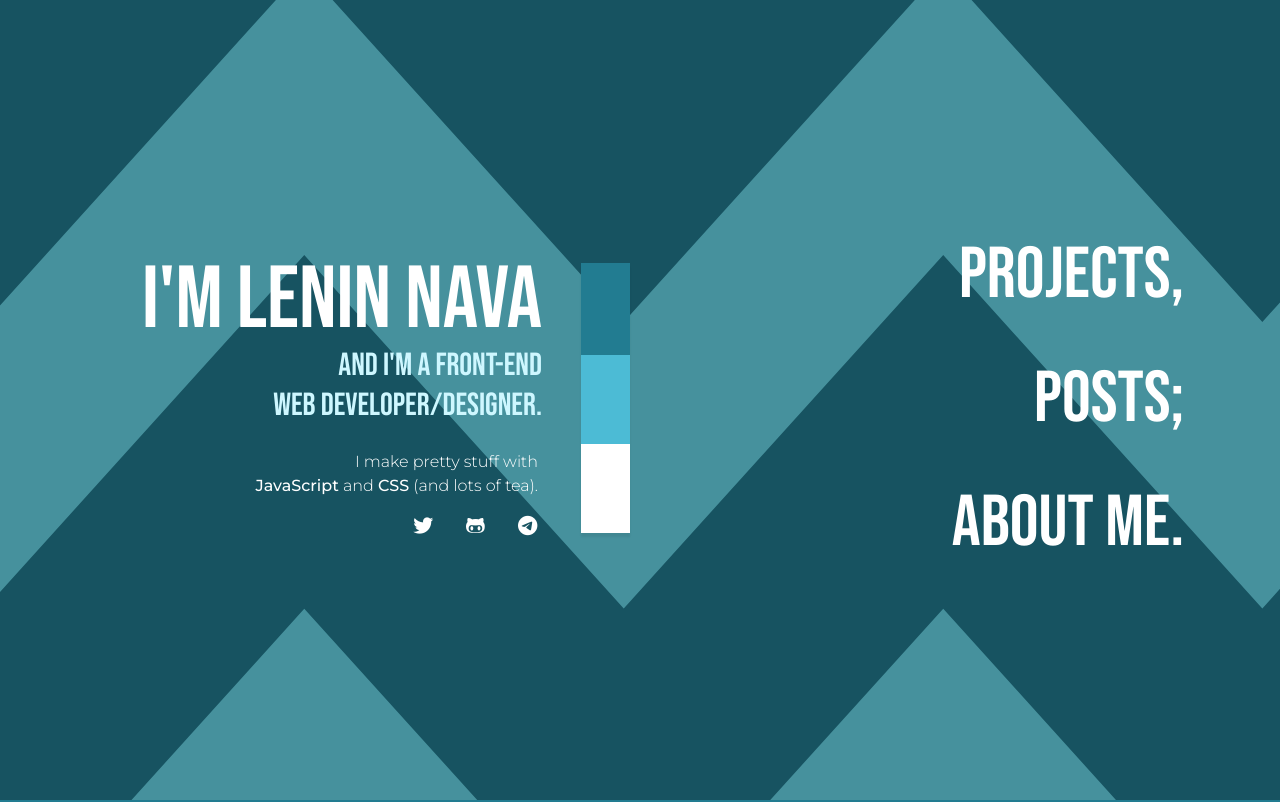
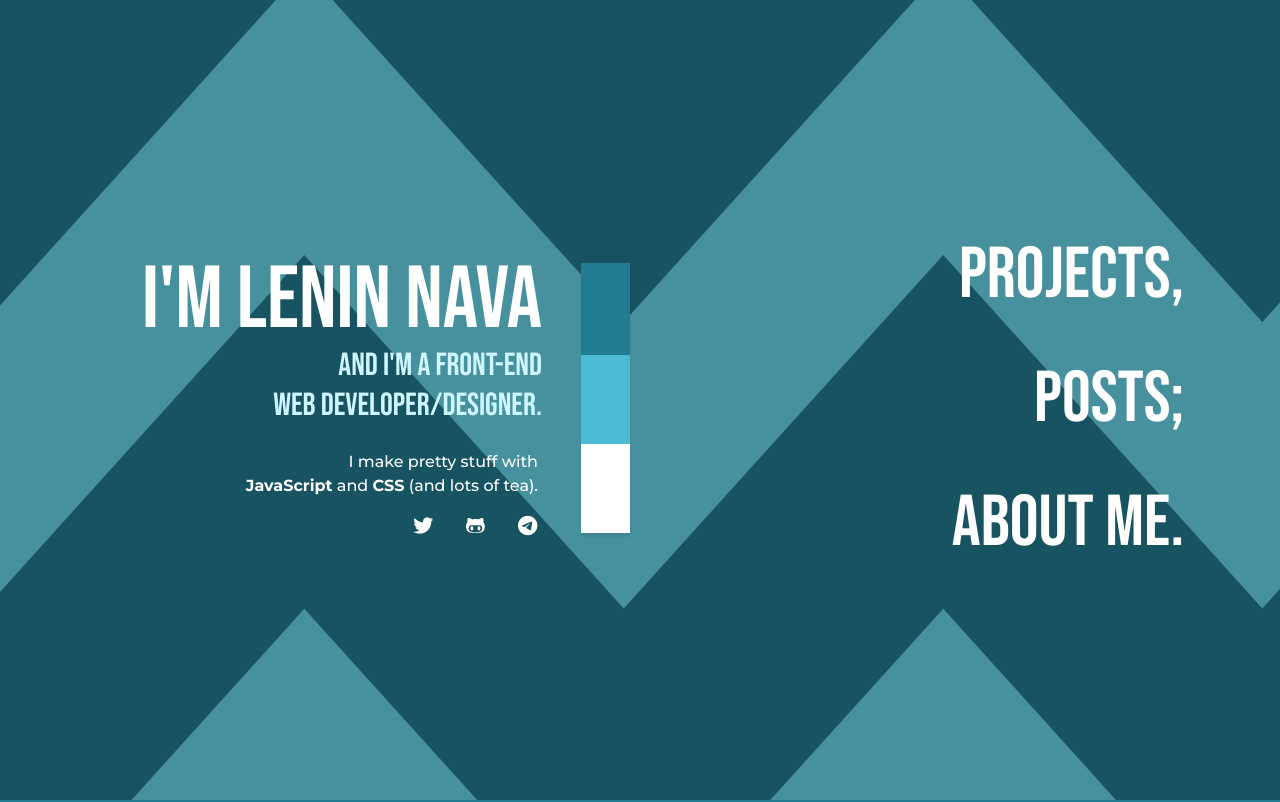
Before and after one commit to leninnava/leno-s-lair, a website: page index.html in a window 1280 px wide. Shown: the top 802 px of the page. Drawn offline with Linux system fonts and the light colour scheme.

Commit message:
typography changes

```diff
--- a/index.html
+++ b/index.html
@@ -23,8 +23,8 @@
               <h2 class="subtitle is-size-3 is-size-3-tablet" style="color: rgb(206 247 255) ">And I'm a Front-end <br>
                 web Developer/designer.</h2>
               <div class="content mb-1">
-                <p class="has-text-weight-light is-size-6 mr-1">
-                    I make pretty stuff with <br> <span class="has-text-weight-medium">JavaScript</span> and <span class="has-text-weight-medium">CSS</span> (and lots of tea).
+                <p class="has-text-weight-medium is-size-6 mr-1">
+                    I make pretty stuff with <br> <span class="has-text-weight-bold">JavaScript</span> and <span class="has-text-weight-bold">CSS</span> (and lots of tea).
                 </p>
               </div>
               <div class="container is-narrow" id="social-links">
```
